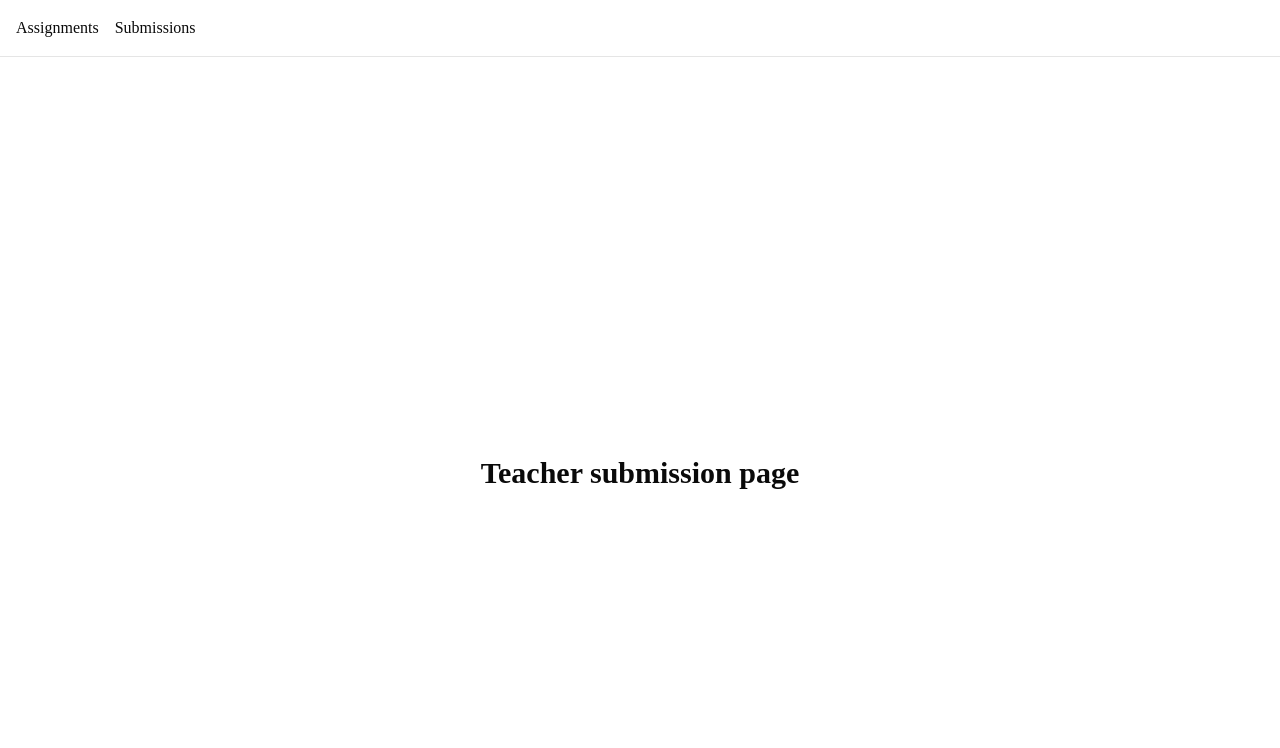
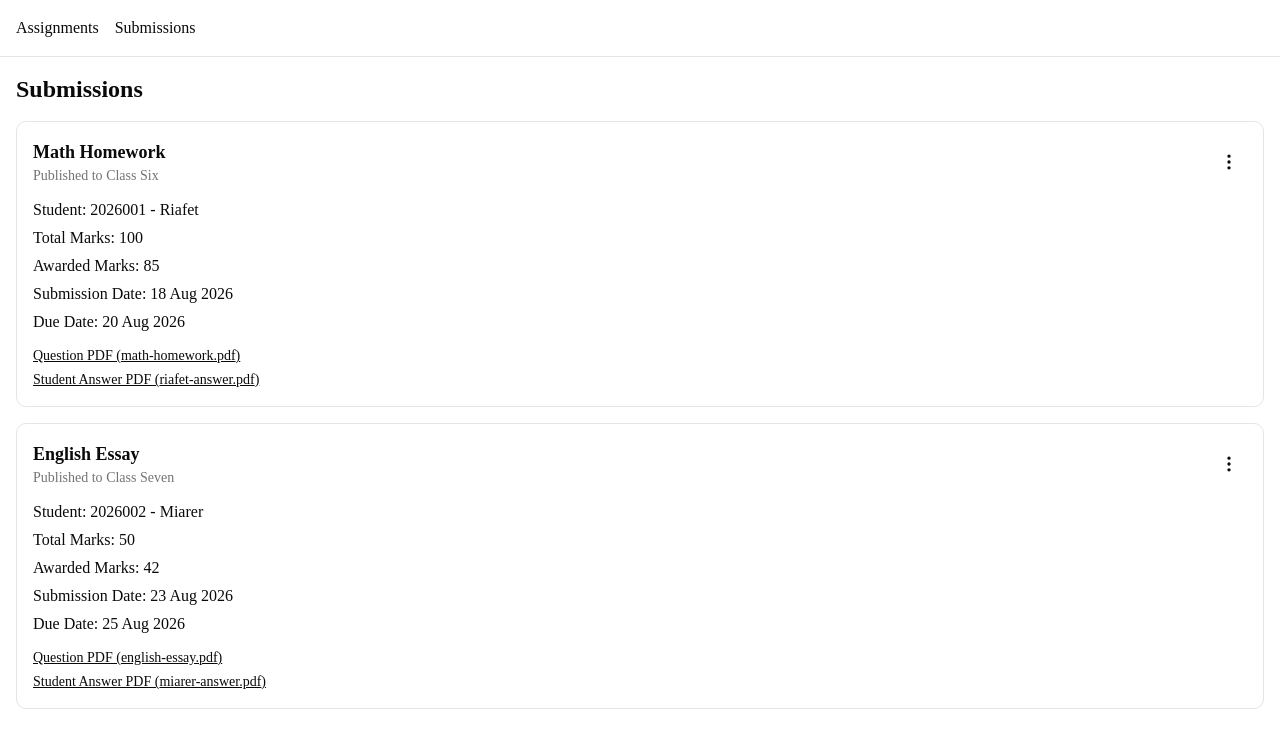
Before and after one commit to sardaar-niamotullah/ClassAssignment_Manager, a Next.js app in the folder frontend/: page /teacher/submissions in a window 1280 px wide. Shown: the top 748 px of the page. Built offline with nearby package versions, Linux system fonts and the light colour scheme.

Commit message:
feat: complete the ui of assignments and submissions

```diff
--- a/frontend/app/(dashboard)/teacher/assignments/page.tsx
+++ b/frontend/app/(dashboard)/teacher/assignments/page.tsx
@@ -1,9 +1,44 @@
-export default function Page() {
+import Link from "next/link";
+
+import { Button } from "@/components/ui/button";
+
+import TeacherAssignmentCard from "@/features/assignments/components/TeacherAssignmentCard";
+
+const assignments = [
+  {
+    id: 1,
+    name: "Math Homework",
+    totalMarks: 100,
+    deadline: "20 Aug 2026",
+    className: "Class Six",
+    isPublished: true,
+    questionPdf: "math-homework.pdf",
+  },
+  {
+    id: 2,
+    name: "English Essay",
+    totalMarks: 100,
+    deadline: "25 Aug 2026",
+    className: "Class Seven",
+    isPublished: false,
+    questionPdf: "english-essay.pdf",
+  },
+];
+
+export default function AssignmentsPage() {
   return (
-    <main className="min-h-screen flex items-center justify-center">
-      <h1 className="text-3xl font-bold">
-        Teacher Assignments page
-      </h1>
-    </main>
+    <div className="space-y-4">
+      <div className="flex items-center justify-between">
+        <h1 className="text-2xl font-bold">Your Assignments</h1>
+
+        <Link href="/teacher/assignments/new">
+          <Button>Create New Assignment</Button>
+        </Link>
+      </div>
+
+      {assignments.map((assignment) => (
+        <TeacherAssignmentCard key={assignment.id} {...assignment} />
+      ))}
+    </div>
   );
 }
--- a/frontend/app/(dashboard)/teacher/submissions/page.tsx
+++ b/frontend/app/(dashboard)/teacher/submissions/page.tsx
@@ -1,9 +1,53 @@
-export default function GuestPage() {
+import TeacherSubmissionCard from "@/features/assignments/components/TeacherSubmissionCard";
+
+const submissions = [
+  {
+    id: 1,
+
+    assignmentName: "Math Homework",
+    className: "Class Six",
+
+    studentId: "2026001",
+    studentName: "Riafet",
+
+    totalMarks: 100,
+    awardedMarks: 85,
+
+    submissionDate: "18 Aug 2026",
+    dueDate: "20 Aug 2026",
+
+    questionPdf: "math-homework.pdf",
+    answerPdf: "riafet-answer.pdf",
+  },
+
+  {
+    id: 2,
+
+    assignmentName: "English Essay",
+    className: "Class Seven",
+
+    studentId: "2026002",
+    studentName: "Miarer",
+
+    totalMarks: 50,
+    awardedMarks: 42,
+
+    submissionDate: "23 Aug 2026",
+    dueDate: "25 Aug 2026",
+
+    questionPdf: "english-essay.pdf",
+    answerPdf: "miarer-answer.pdf",
+  },
+];
+
+export default function SubmissionsPage() {
   return (
-    <main className="min-h-screen flex items-center justify-center">
-      <h1 className="text-3xl font-bold">
-        Teacher submission page
-      </h1>
-    </main>
+    <div className="space-y-4">
+      <h1 className="text-2xl font-bold">Submissions</h1>
+
+      {submissions.map((submission) => (
+        <TeacherSubmissionCard key={submission.id} {...submission} />
+      ))}
+    </div>
   );
 }
--- /dev/null
+++ b/frontend/features/assignments/components/TeacherAssignmentCard.tsx
@@ -0,0 +1,87 @@
+"use client";
+
+import Link from "next/link";
+import { MoreVertical } from "lucide-react";
+
+import {
+  DropdownMenu,
+  DropdownMenuContent,
+  DropdownMenuItem,
+  DropdownMenuTrigger,
+} from "@/components/ui/dropdown-menu";
+import { Button } from "@/components/ui/button";
+
+type TeacherAssignmentCardProps = {
+  id: number;
+  name: string;
+  totalMarks: number;
+  deadline: string;
+  className: string;
+  isPublished: boolean;
+  questionPdf: string;
+};
+
+export default function TeacherAssignmentCard({
+  id,
+  name,
+  totalMarks,
+  deadline,
+  className,
+  isPublished,
+  questionPdf,
+}: TeacherAssignmentCardProps) {
+  const handlePublish = () => {
+    console.log("Publish", id);
+  };
+
+  const handleEdit = () => {
+    console.log("Edit", id);
+  };
+
+  const handleDelete = () => {
+    console.log("Delete", id);
+  };
+
+  return (
+    <div className="flex justify-between rounded-lg border p-4">
+      <div className="space-y-1">
+        <h3 className="font-semibold text-lg">{name}</h3>
+
+        <p>Total Marks: {totalMarks}</p>
+        <p>Deadline: {deadline}</p>
+
+        <Link href="#" className="text-sm underline">
+          {questionPdf}
+        </Link>
+      </div>
+
+      <div className="flex flex-col items-end gap-2">
+        {isPublished ? (
+          <p className="text-sm font-medium text-green-600">
+            Published to {className}
+          </p>
+        ) : (
+          <Button size="sm" onClick={handlePublish}>
+            Publish
+          </Button>
+        )}
+
+        <DropdownMenu>
+          <DropdownMenuTrigger className="rounded-md p-2 hover:bg-accent">
+            <MoreVertical className="size-5" />
+          </DropdownMenuTrigger>
+
+          <DropdownMenuContent align="end">
+            <DropdownMenuItem onClick={handleEdit}>
+              Edit Assignment
+            </DropdownMenuItem>
+
+            <DropdownMenuItem variant="destructive" onClick={handleDelete}>
+              Delete Assignment
+            </DropdownMenuItem>
+          </DropdownMenuContent>
+        </DropdownMenu>
+      </div>
+    </div>
+  );
+}
--- /dev/null
+++ b/frontend/features/assignments/components/TeacherSubmissionCard.tsx
@@ -0,0 +1,128 @@
+"use client";
+
+import Link from "next/link";
+import { useRouter } from "next/navigation";
+
+import { MoreVertical } from "lucide-react";
+
+import {
+  DropdownMenu,
+  DropdownMenuContent,
+  DropdownMenuItem,
+  DropdownMenuTrigger,
+} from "@/components/ui/dropdown-menu";
+
+type TeacherSubmissionCardProps = {
+  id: number;
+
+  assignmentName: string;
+  className: string;
+
+  studentId: string;
+  studentName: string;
+
+  totalMarks: number;
+  awardedMarks?: number;
+
+  submissionDate: string;
+  dueDate: string;
+
+  questionPdf: string;
+  answerPdf: string;
+};
+
+export default function TeacherSubmissionCard({
+  id,
+
+  assignmentName,
+  className,
+
+  studentId,
+  studentName,
+
+  totalMarks,
+  awardedMarks,
+
+  submissionDate,
+  dueDate,
+
+  questionPdf,
+  answerPdf,
+}: TeacherSubmissionCardProps) {
+  const router = useRouter();
+
+  const handleEditMarks = () => {
+    router.push(
+      `/teacher/submissions/${id}`
+    );
+  };
+
+  return (
+    <div className="rounded-lg border p-4">
+      <div className="flex justify-between">
+        <div>
+          <h3 className="text-lg font-semibold">
+            {assignmentName}
+          </h3>
+
+          <p className="text-sm text-muted-foreground">
+            Published to {className}
+          </p>
+        </div>
+
+        <DropdownMenu>
+          <DropdownMenuTrigger className="rounded-md p-2 hover:bg-accent">
+            <MoreVertical className="size-5" />
+          </DropdownMenuTrigger>
+
+          <DropdownMenuContent align="end">
+            <DropdownMenuItem
+              onClick={handleEditMarks}
+            >
+              Edit Marks
+            </DropdownMenuItem>
+          </DropdownMenuContent>
+        </DropdownMenu>
+      </div>
+
+      <div className="mt-3 space-y-1">
+        <p>
+          Student: {studentId} - {studentName}
+        </p>
+
+        <p>
+          Total Marks: {totalMarks}
+        </p>
+
+        <p>
+          Awarded Marks:{" "}
+          {awardedMarks ?? "Not Graded"}
+        </p>
+
+        <p>
+          Submission Date: {submissionDate}
+        </p>
+
+        <p>
+          Due Date: {dueDate}
+        </p>
+      </div>
+
+      <div className="mt-3 flex flex-col gap-1">
+        <Link
+          href="#"
+          className="text-sm underline"
+        >
+          Question PDF ({questionPdf})
+        </Link>
+
+        <Link
+          href="#"
+          className="text-sm underline"
+        >
+          Student Answer PDF ({answerPdf})
+        </Link>
+      </div>
+    </div>
+  );
+}
```
